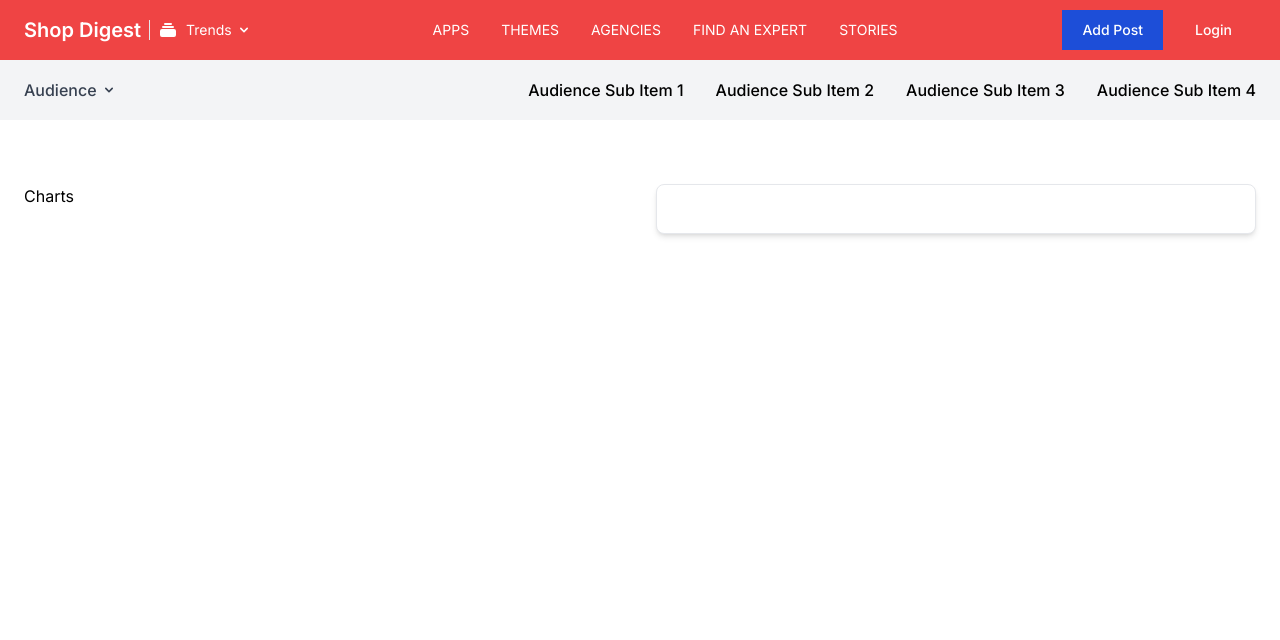
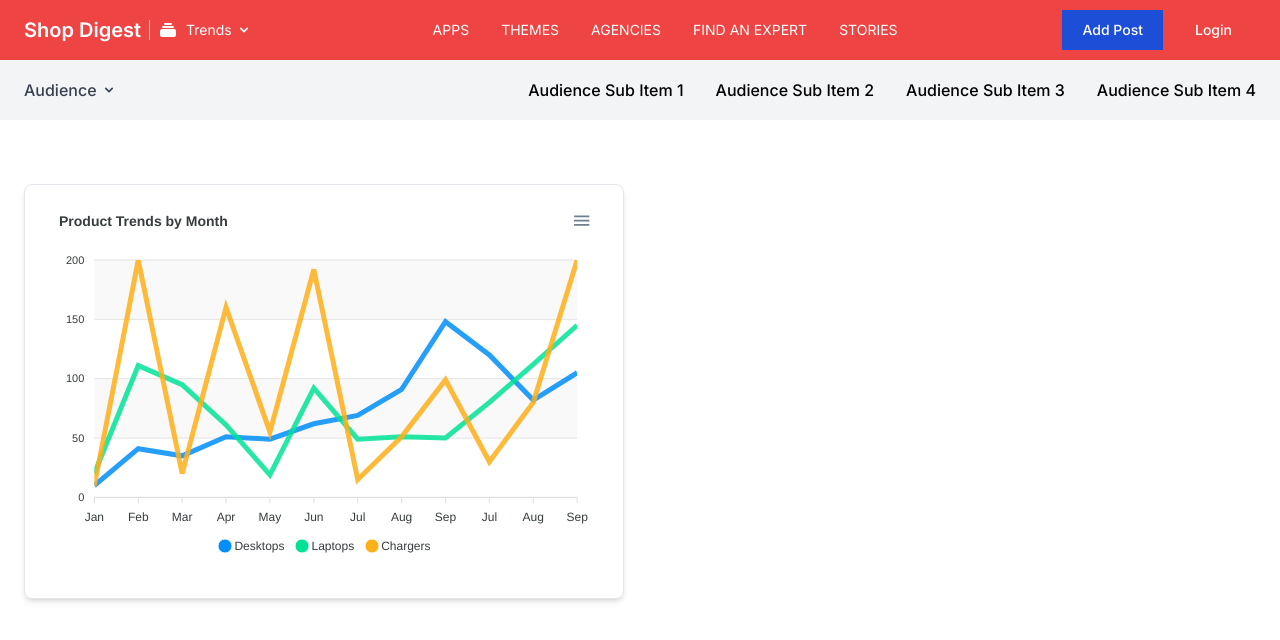
Before and after one commit to dhanrajjangid/next-shop, a Next.js app: page /charts in a window 1280 px wide. Shown: the top 640 px of the page. Built offline with nearby package versions, Linux system fonts and the light colour scheme.

Commit message:
Update page.js

```diff
--- a/src/app/charts/page.js
+++ b/src/app/charts/page.js
@@ -3,9 +3,9 @@
 // import ColumnChart from "@/components/Charts/ColumnChart";
 // import IrregularChart from "@/components/Charts/IrregularChart";
 // import PieChart from "@/components/Charts/PieChart";
-// import LineChart from "@/components/Charts/LineChart";
+import LineChart from "@/components/Charts/LineChart";
 // import { PieChartDataOptions, PieChartSeries } from "@/data/PieChartData";
-// import { LineChartOptions, LineChartSeries } from "@/data/LineChartData";
+import { LineChartOptions, LineChartSeries } from "@/data/LineChartData";
 // import { ColumnChartOptions, ColumnChartSeries } from "@/data/ColumnChartData";
 // import {
 //   IrregularChartOptions,
@@ -17,7 +17,7 @@ export default function ChartsPage() {
     <section className="bg-white dark:bg-gray-900">
       <div className="py-8 px-4 mx-auto max-w-screen-xl lg:py-16 lg:px-6">
         <div className="grid gap-8 lg:grid-cols-2">
-          Charts
+
           {/* <div className="p-6 bg-white rounded-lg border border-gray-200 shadow-md dark:bg-gray-800 dark:border-gray-700">
             <ColumnChart
               options={ColumnChartOptions}
@@ -35,7 +35,7 @@ export default function ChartsPage() {
           </div> */}
 
           <div className="p-6 bg-white rounded-lg border border-gray-200 shadow-md dark:bg-gray-800 dark:border-gray-700">
-            {/* <LineChart options={LineChartOptions} series={LineChartSeries} /> */}
+            <LineChart options={LineChartOptions} series={LineChartSeries} />
           </div>
         </div>
       </div>
```
